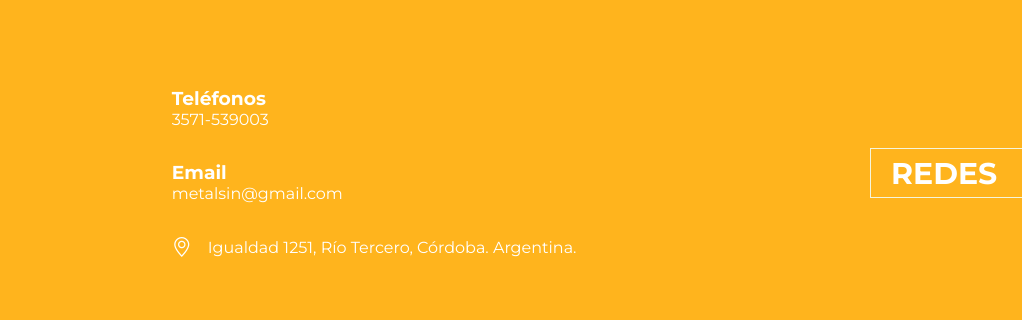
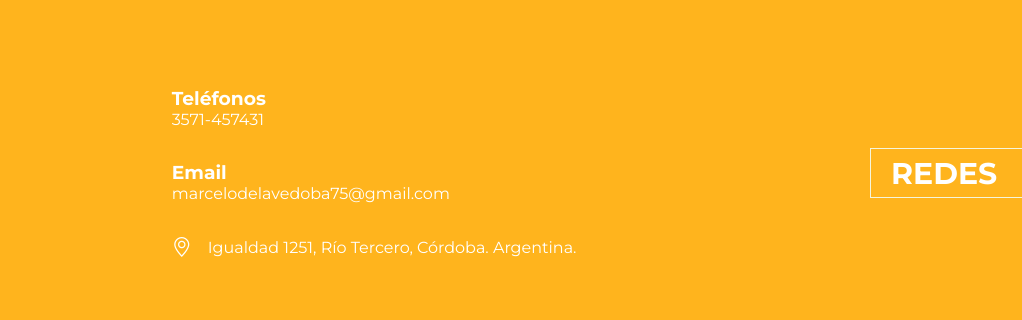
Before and after one commit to FerbaDev/metalsin, a plain HTML site: page index.html in a window 1280 px wide. Shown: the part 3321-3641 px from the top of the page, 0-1022 px from the left. Drawn offline with nearby package versions, Linux system fonts and the light colour scheme.

Commit message:
cambios en footer

```diff
--- a/index.html
+++ b/index.html
@@ -225,12 +225,12 @@
                 <a
                   href="https://wa.me/5493571457431?text=¡Hola!+Quiero+hacer+una+consulta."
                   target="_blank" aria-label="Enviar WhatsApp"
-                  >3571-539003</a
+                  >3571-457431</a
                 >
               </div>
               <div>
                 <h3>Email</h3>
-                <p><a href="mailto:metalsin@gmail.com">metalsin@gmail.com</a></p>
+                <p><a href="mailto:metalsin@gmail.com">marcelodelavedoba75@gmail.com</a></p>
             </div>
               <div class="local">
                 <i class="bi bi-geo-alt"></i>
```
